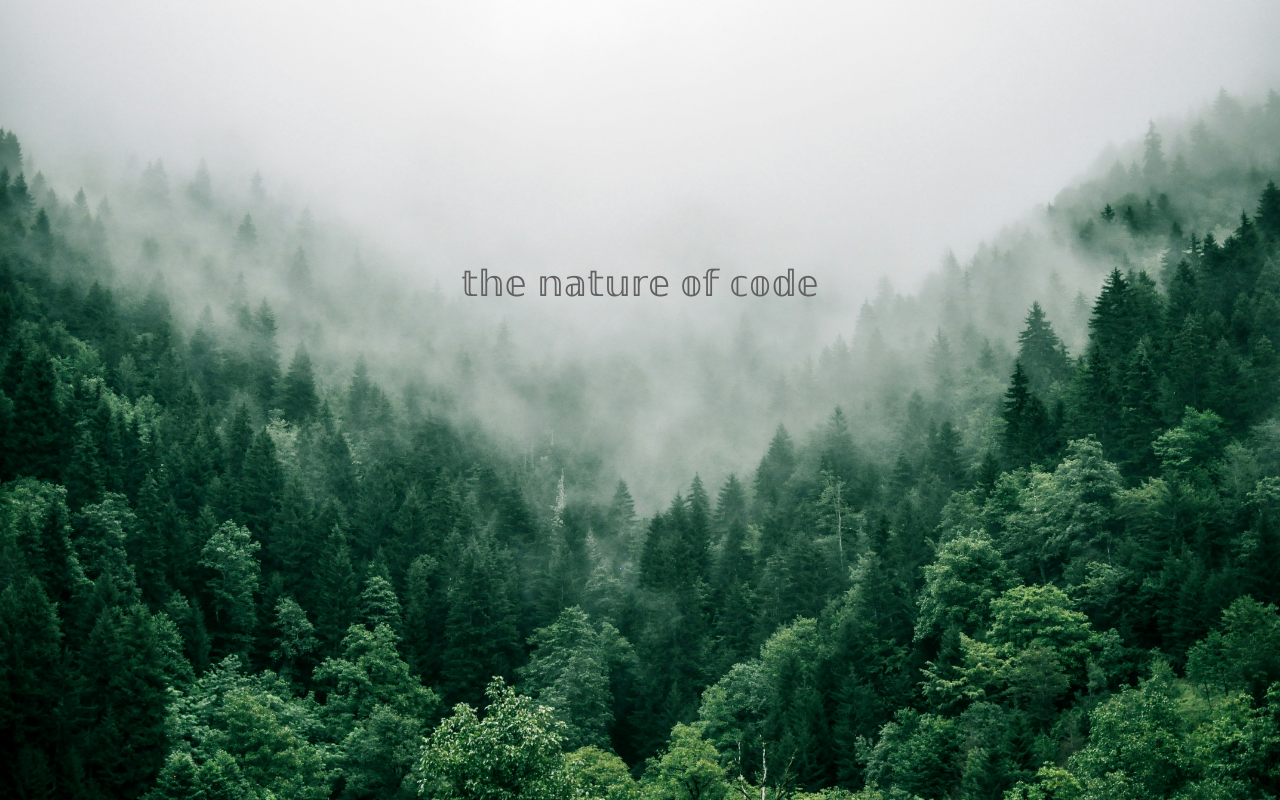
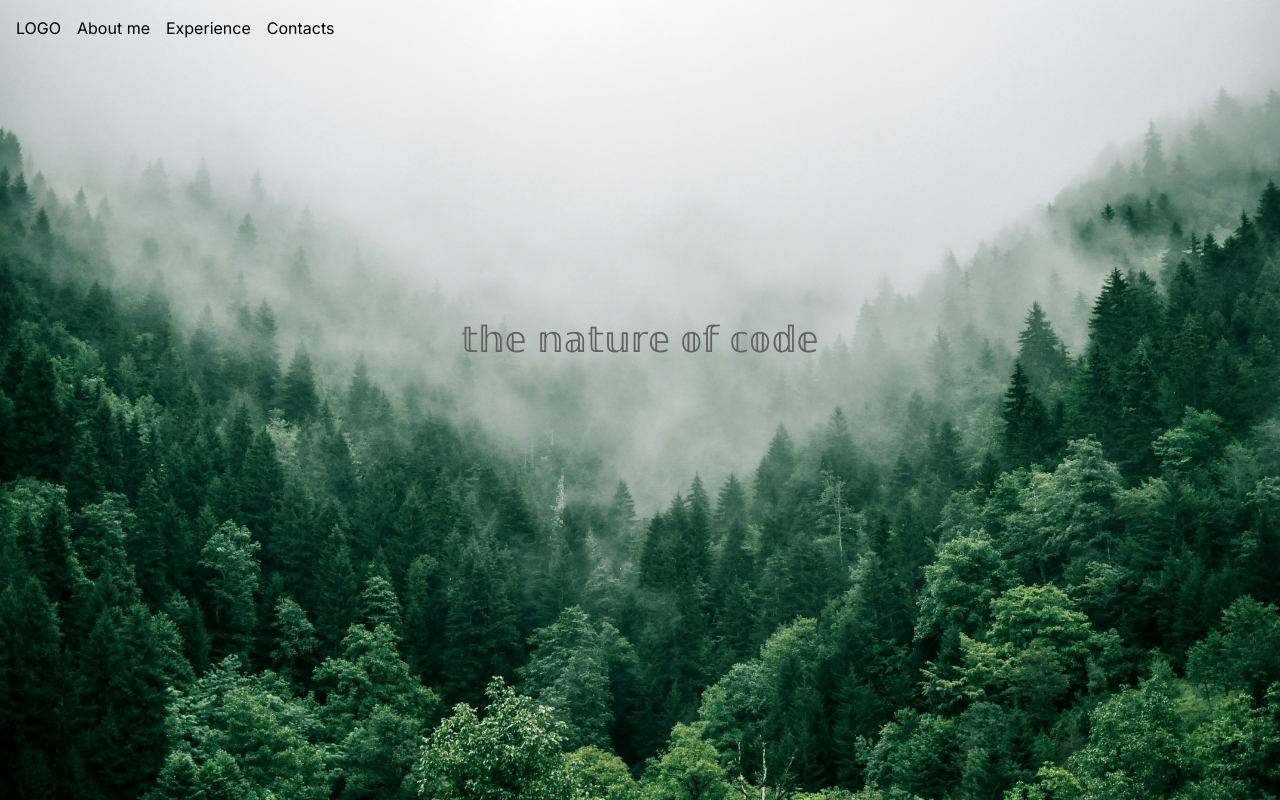
Before and after one commit to CyrilShalyapin/portfolio, a Next.js app: page /en in a window 1280 px wide. Built offline with nearby package versions, Linux system fonts and the light colour scheme.

Commit message:
navbar init

```diff
--- a/src/app/[locale]/page.tsx
+++ b/src/app/[locale]/page.tsx
@@ -1,11 +1,12 @@
 import { useTranslations } from 'next-intl';
-import Image from 'next/image';
+import { Navbar } from '../../components';
 
 export default function Home() {
   const t = useTranslations();
   return (
     <main>
       <div className="w-screen h-screen bg-[url('/hero-landscape.jpg')] bg-cover">
+        <Navbar />
         <div className='w-screen flex items-center justify-center'>
           <h2 className='text-[36px] text-[#616161] mt-[20%]'>𝕥𝕙𝕖 𝕟𝕒𝕥𝕦𝕣𝕖 𝕠𝕗 𝕔𝕠𝕕𝕖</h2>
         </div>
--- /dev/null
+++ b/src/components/index.ts
@@ -0,0 +1 @@
+export * from './navbar/Navbar'
--- /dev/null
+++ b/src/components/navbar/Navbar.tsx
@@ -0,0 +1,12 @@
+export const Navbar = () => {
+  return (
+    <div className="">
+      <ul className="w-full flex gap-[16px] p-[16px]">
+        <li>LOGO</li>
+        <li>About me</li>
+        <li>Experience</li>
+        <li>Contacts</li>
+      </ul>
+    </div>
+  )
+}
```
